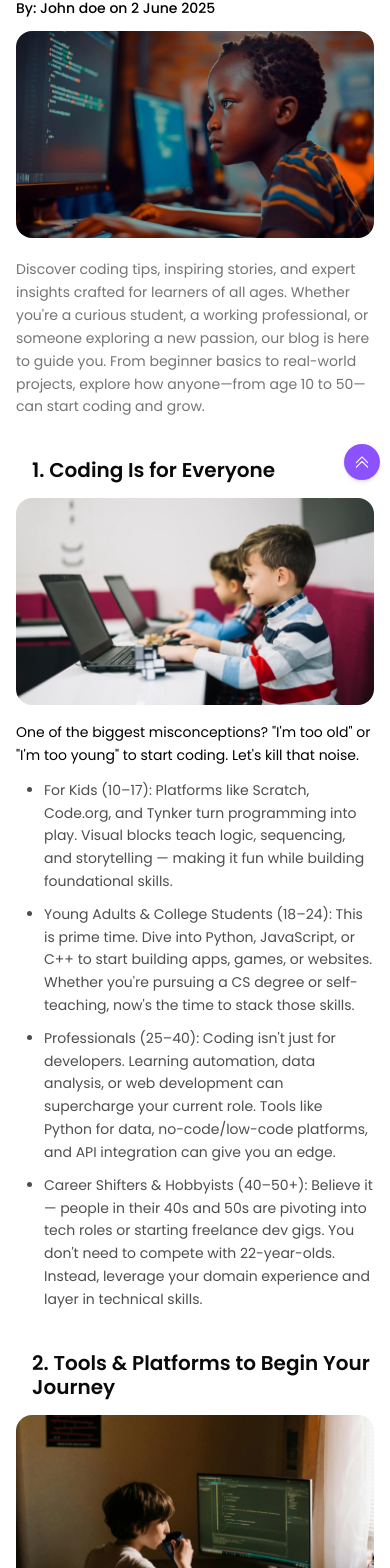
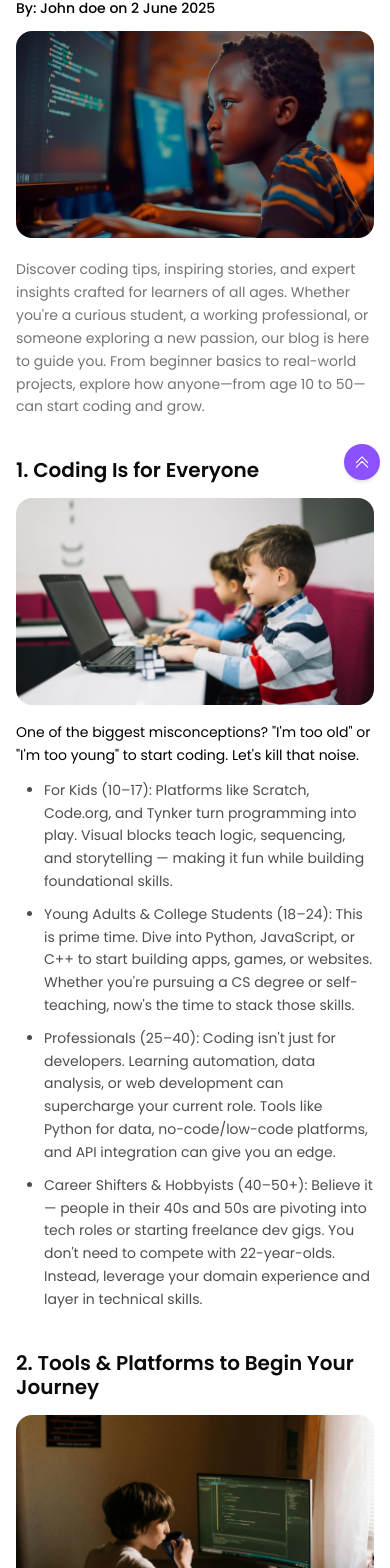
Before and after one commit to Pupiloinc/Pupilo, a Next.js app: page /blog/1 in a window 390 px wide. Shown: the part 426-1994 px from the top of the page. Built offline with nearby package versions, Linux system fonts and the light colour scheme.

Commit message:
remove blog heading padding-left in mobile screen

```diff
--- a/src/components/blog-detail/BlogContent.jsx
+++ b/src/components/blog-detail/BlogContent.jsx
@@ -69,7 +69,7 @@ const BlogContent = ({ slug }) => {
           <div className="flex flex-col gap-4 lg:gap-5">
             <h2
               id="coding-everyone"
-              className="font-semibold pl-4 leading-120 lg:mb-3 text-rich-black text-xl sm:text-2xl lg:text-custom-4xl"
+              className="font-semibold sm:pl-4 leading-120 lg:mb-3 text-rich-black text-xl sm:text-2xl lg:text-custom-4xl"
             >
               1. Coding Is for Everyone
             </h2>
@@ -116,7 +116,7 @@ const BlogContent = ({ slug }) => {
           <div className="flex flex-col gap-4 lg:gap-5">
             <h2
               id="tools-platforms"
-              className="font-semibold pl-4 leading-120 lg:mb-3 text-rich-black text-xl sm:text-2xl lg:text-custom-4xl"
+              className="font-semibold sm:pl-4 leading-120 lg:mb-3 text-rich-black text-xl sm:text-2xl lg:text-custom-4xl"
             >
               2. Tools & Platforms to Begin Your Journey
             </h2>
@@ -175,7 +175,7 @@ const BlogContent = ({ slug }) => {
           <div className="flex flex-col gap-4 lg:gap-5">
             <h2
               id="why-code-matters"
-              className="font-semibold pl-4 leading-120 lg:mb-3 text-rich-black text-xl sm:text-2xl lg:text-custom-4xl"
+              className="font-semibold sm:pl-4 leading-120 lg:mb-3 text-rich-black text-xl sm:text-2xl lg:text-custom-4xl"
             >
               3. Why Learning to Code Matters
             </h2>
```
